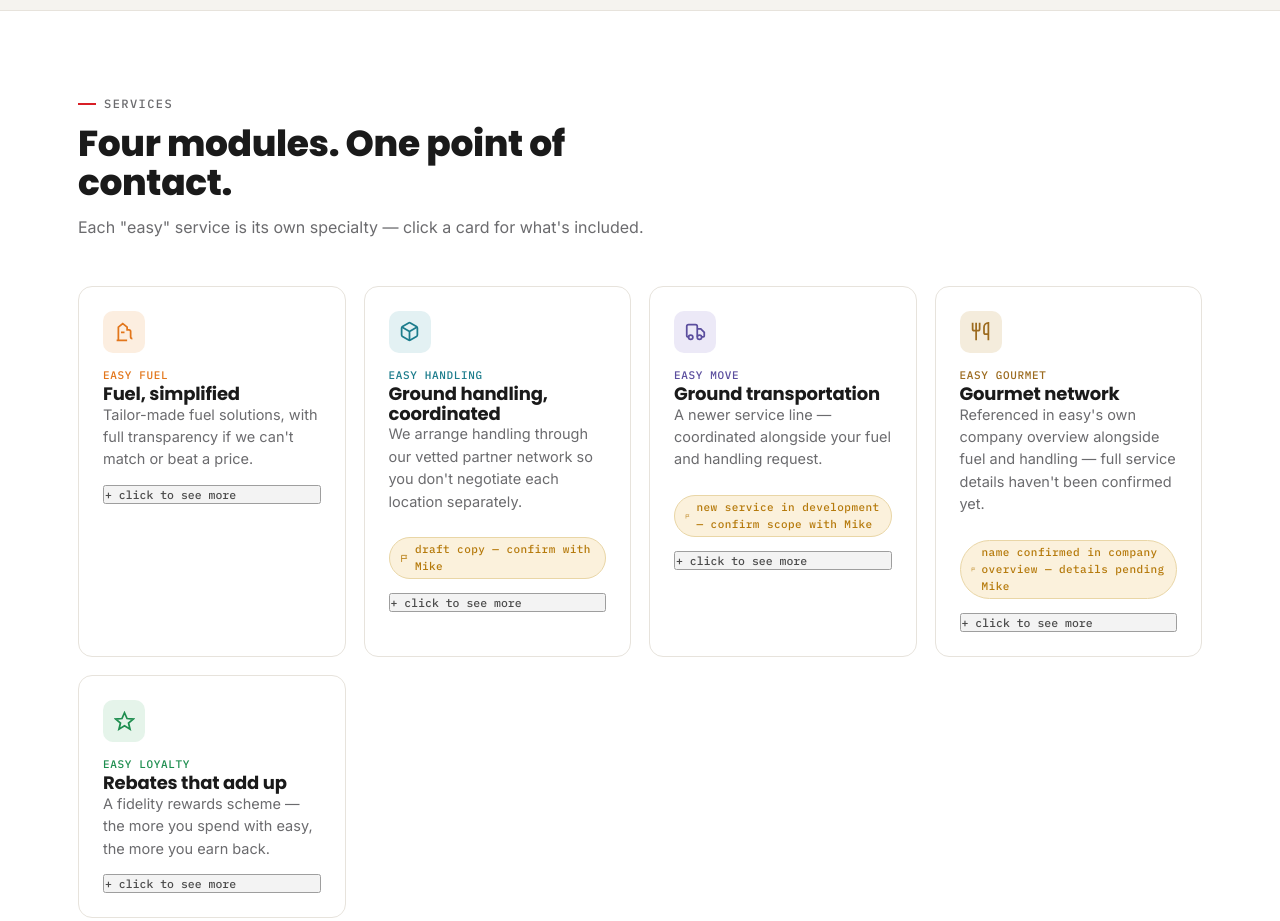
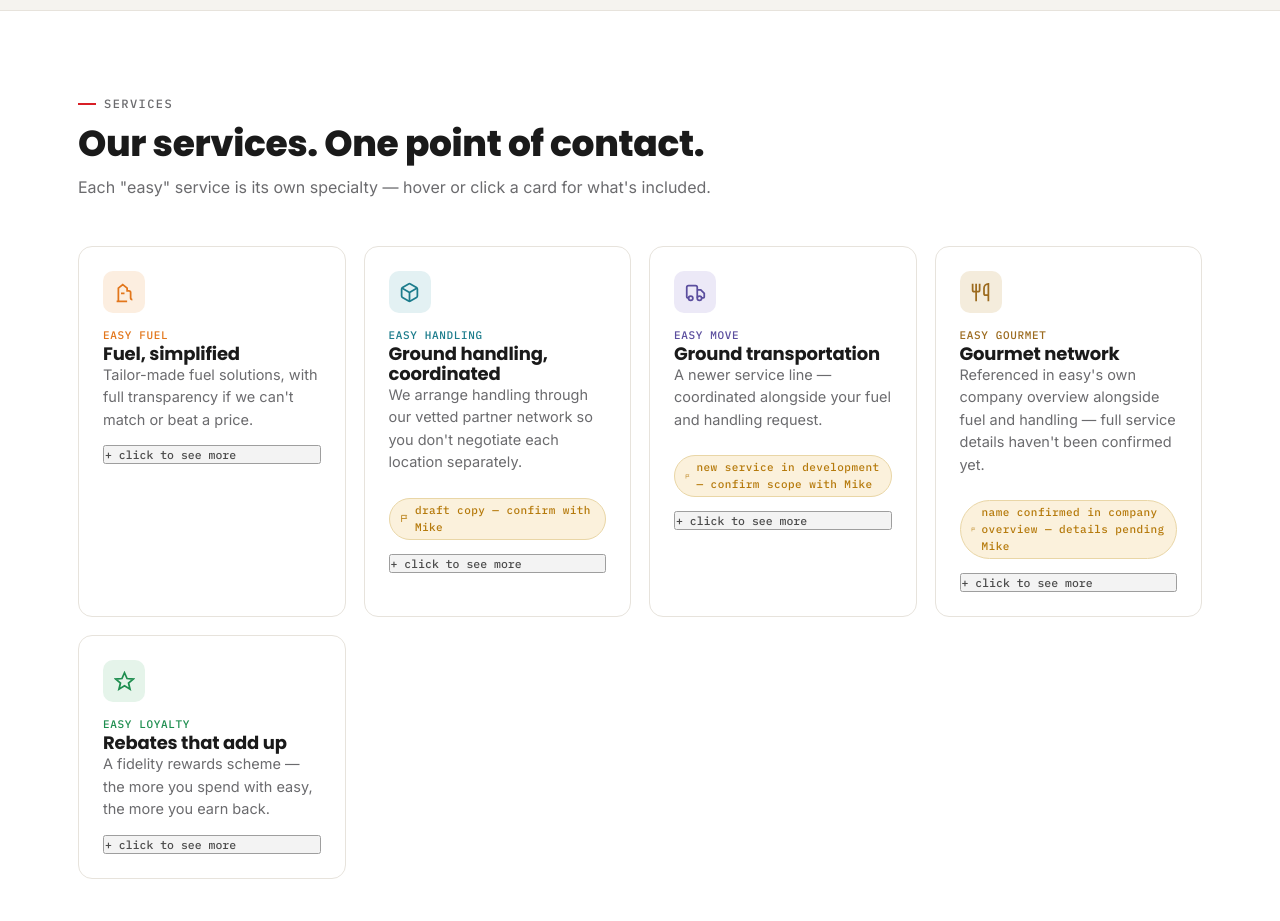
Before and after one commit to BrianL577/ProjectEasy, a Next.js app: page / in a window 1280 px wide. Shown: the part 1800-2721 px from the top of the page. Built offline with nearby package versions, Linux system fonts and the light colour scheme.

Commit message:
Update ServicesSection.tsx

```diff
--- a/components/ServicesSection.tsx
+++ b/components/ServicesSection.tsx
@@ -7,8 +7,8 @@ export default function ServicesSection({ services }: { services: Service[] }) {
       <div className="wrap">
         <div className="section-head">
           <div className="eyebrow">Services</div>
-          <h2>Four modules. One point of contact.</h2>
-          <p>Each &quot;easy&quot; service is its own specialty — click a card for what&apos;s included.</p>
+          <h2>Our services. One point of contact.</h2>
+          <p>Each &quot;easy&quot; service is its own specialty — hover or click a card for what&apos;s included.</p>
         </div>
         <div className="svc-grid">
           {services.map((s) => (
```
